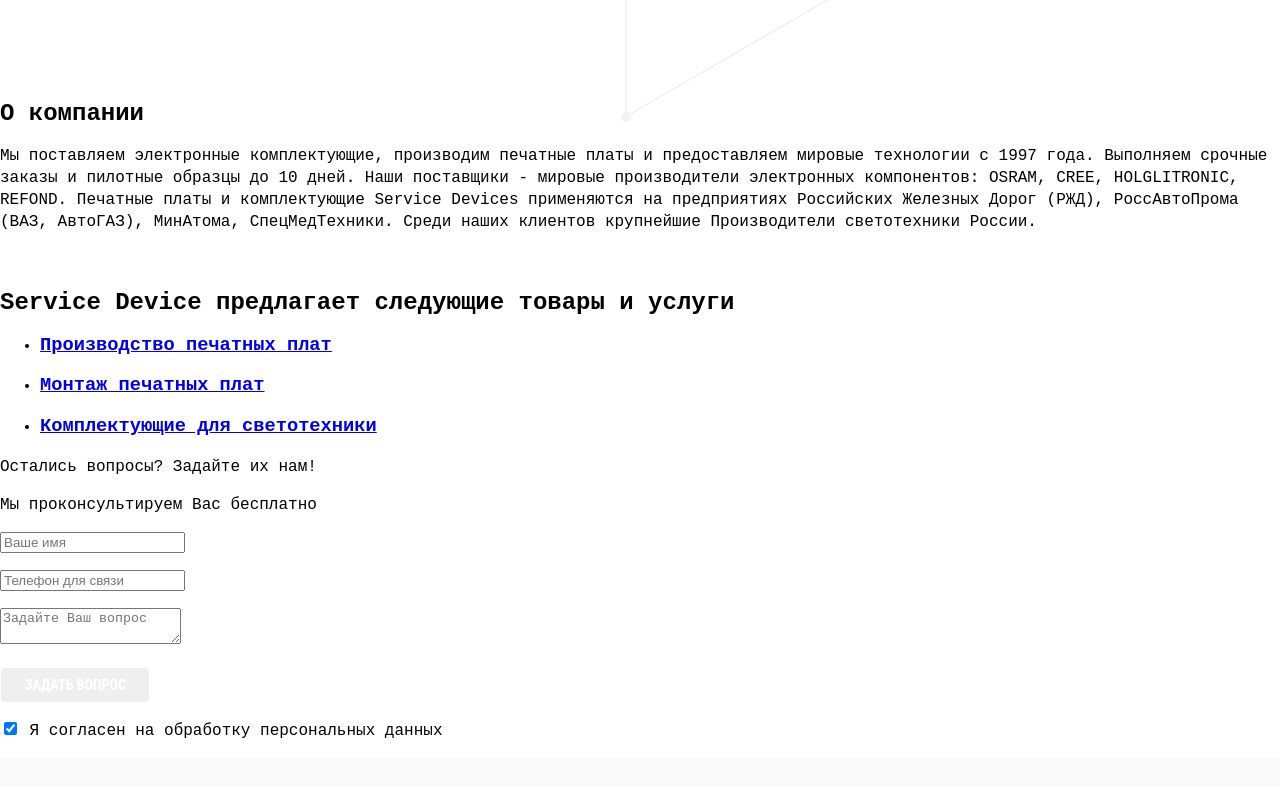
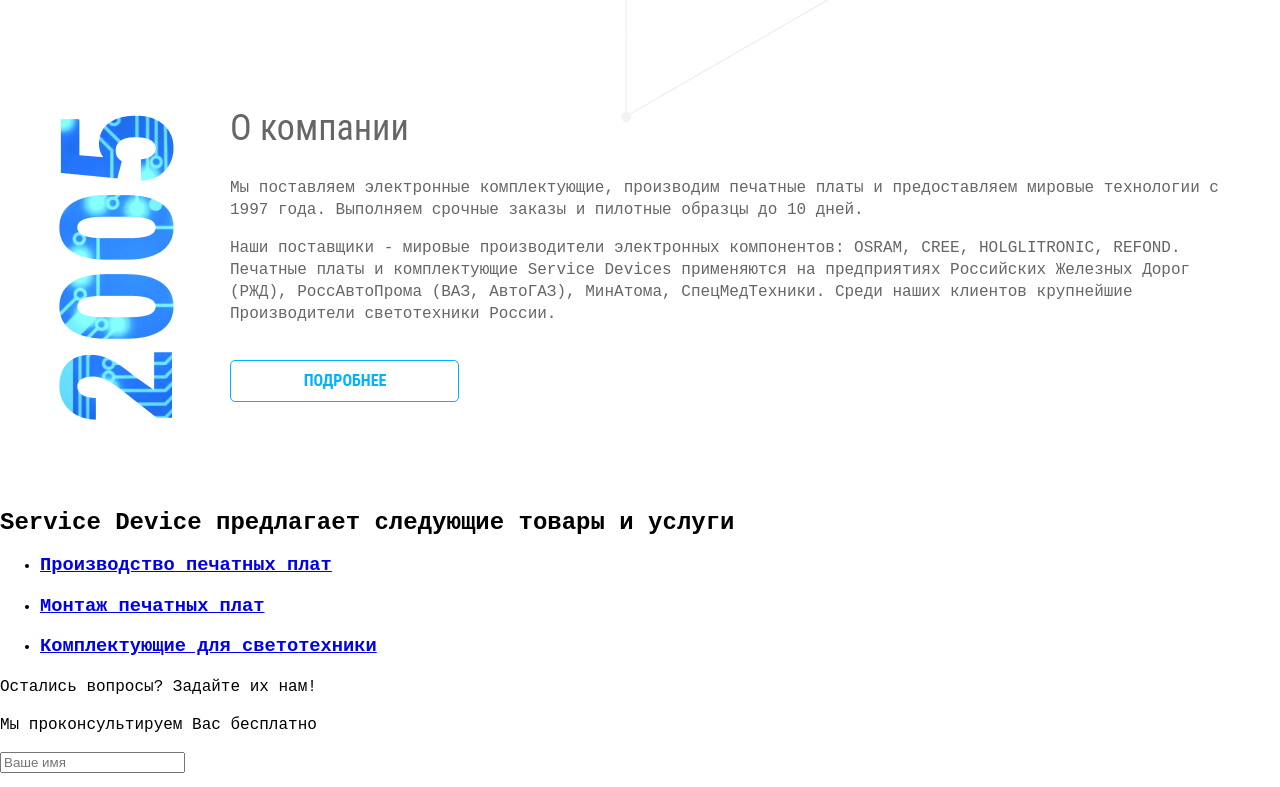
Before and after one commit to kondtan/smart-device, a website: page source/index.html in a window 1280 px wide. Shown: the part 1538-2325 px from the top of the page. Drawn offline with nearby package versions, Linux system fonts and the light colour scheme; files that its build step writes are made by us from their sources; files whose address does not match are found by name; a web font is replaced by a local one.

Commit message:
Добавляет блок 'О компании'

```diff
--- a/source/index.html
+++ b/source/index.html
@@ -130,11 +130,14 @@
       </ul>
     </section>
     <section class="page-main__about about">
-      <h2 class="about__titile">О компании</h2>
+      <h2 class="about__title">О компании</h2>
       <p class="about__text">
-        Мы поставляем электронные комплектующие, производим печатные платы и предоставляем мировые технологии с 1997 года. Выполняем срочные заказы и пилотные образцы до 10 дней. Наши поставщики - мировые производители электронных компонентов: OSRAM, CREE, HOLGLITRONIC, REFOND. Печатные платы и комплектующие Service Devices применяются на предприятиях Российских Железных Дорог (РЖД), РоссАвтоПрома (ВАЗ, АвтоГАЗ), МинАтома, СпецМедТехники. Среди наших клиентов крупнейшие Производители светотехники России.
+        Мы поставляем электронные комплектующие, производим печатные платы и предоставляем мировые технологии с 1997 года. Выполняем срочные заказы и пилотные образцы до 10 дней.
       </p>
-      <a href="#" class="about__more button">Подробнее</a>
+      <p class="about-text">
+        Наши поставщики - мировые производители электронных компонентов: OSRAM, CREE, HOLGLITRONIC, REFOND. Печатные платы и комплектующие Service Devices применяются на предприятиях Российских Железных Дорог (РЖД), РоссАвтоПрома (ВАЗ, АвтоГАЗ), МинАтома, СпецМедТехники. Среди наших клиентов крупнейшие Производители светотехники России.
+      </p>
+      <a href="#" class="about__more">Подробнее</a>
     </section>
     <section class="page-main__services services">
       <h2 class="services__title">Service Device предлагает следующие товары и услуги</h2>
--- /dev/null
+++ b/source/sass/blocks/about.scss
@@ -0,0 +1,110 @@
+.about {
+    max-width: 1270px;
+
+    margin-bottom: 90px;
+    padding: 0 55px 0 230px;
+
+    position: relative;
+
+    color: $font-color;
+
+    &::before {
+        width: 220px;
+        height: 317px;
+
+        position: absolute;
+        left: 27px;
+        top: 5px;
+
+        content: "";
+        background-image: url(../img/2005.png);
+        background-repeat: no-repeat;
+        background-size: contain;
+      }
+
+      &::after {
+        position: absolute;
+        content: "";
+        width: 877px;
+        height: 877px;
+        left: -626px;
+        top: -402px;
+        background-image: url(../img/dotted_polygon.svg);
+        background-repeat: no-repeat;
+        background-size: contain;
+      }
+
+      @media (max-width: $tablet-width) {
+        margin-bottom: 60px;
+        padding: 0 19px 0 213px;
+
+        &::before {
+          width: 251px;
+          height: 361px;
+          left: 1px;
+          top: 1px;
+        }
+
+        &::after {
+          display: none;
+        }
+      }
+
+      @media (max-width: $mobile-width) {
+        margin-bottom: 45px;
+        padding: 0 15px 0 17px;
+
+        &::before {
+          display: none;
+        }
+    }
+}
+
+.about__title {
+    margin: 0 0 23px;
+
+    font-family: $font-secondary;
+    font-weight: 400;
+    font-size: 36px;
+    line-height: 51px;
+
+    @media (max-width: $tablet-width) {
+        margin: 0 0 21px 0;
+        font-size: 32px;
+        line-height: 45px;
+      }
+
+    @media (max-width: $mobile-width) {
+        font-size: 28px;
+        margin: 0 0 14px 0;
+    }
+}
+
+.about__text {
+    margin: 0;
+
+    font-size: 16px;
+    line-height: 21,5;
+}
+
+.about__more {
+    min-width: 180px;
+    margin: 19px 0 20px;
+    padding: 9px 23px 9px 24px;
+
+    display: inline-block;
+    text-align: center;
+
+    font-family: $font-secondary;
+    font-weight: 700;
+    text-transform: uppercase;
+    text-decoration: none;
+    color: $main-blue;
+    border: 1px solid $main-blue;
+    border-radius: 5px;
+
+    &:hover {
+        color: $white;
+        background-color: $main-blue;
+    }
+}
--- a/source/sass/blocks/advantages.scss
+++ b/source/sass/blocks/advantages.scss
@@ -33,6 +33,10 @@
 
     @media (max-width: $tablet-width) {
         padding: 0 25px;
+
+        &::before {
+            display: none;
+        }
     }
 }
 
@@ -87,6 +91,10 @@
         min-height: 232px;
         margin: 0 0 20px;
     }
+
+    @media (max-width: $mobile-min-width) {
+        padding: 25px;
+    }
 }
 
 .advantages__icon {
@@ -111,6 +119,13 @@
     font-size: 24px;
     color: $main-blue;
     line-height: 34px;
+
+    @media (max-width: $mobile-min-width) {
+        margin-bottom: 16px;
+
+        font-size: 20px;
+        line-height: 28px;
+    }
 }
 
 .advantages__text {
--- a/source/sass/blocks/page-main.scss
+++ b/source/sass/blocks/page-main.scss
@@ -229,3 +229,7 @@
         margin-top: 40px;
     }
 }
+
+.page-main__about {
+    margin: 0 auto;
+}
--- a/source/sass/style.scss
+++ b/source/sass/style.scss
@@ -6,6 +6,7 @@
 @import "blocks/page-header.scss";
 @import "blocks/page-main.scss";
 @import "blocks/advantages.scss";
+@import "blocks/about.scss";
 @import "blocks/page-footer.scss";
 @import "blocks/page-footer.scss";
 @import "blocks/sitemap.scss";
```
Also changed, not shown: build/css/style.min.css, build/index.html, 1 other file.
